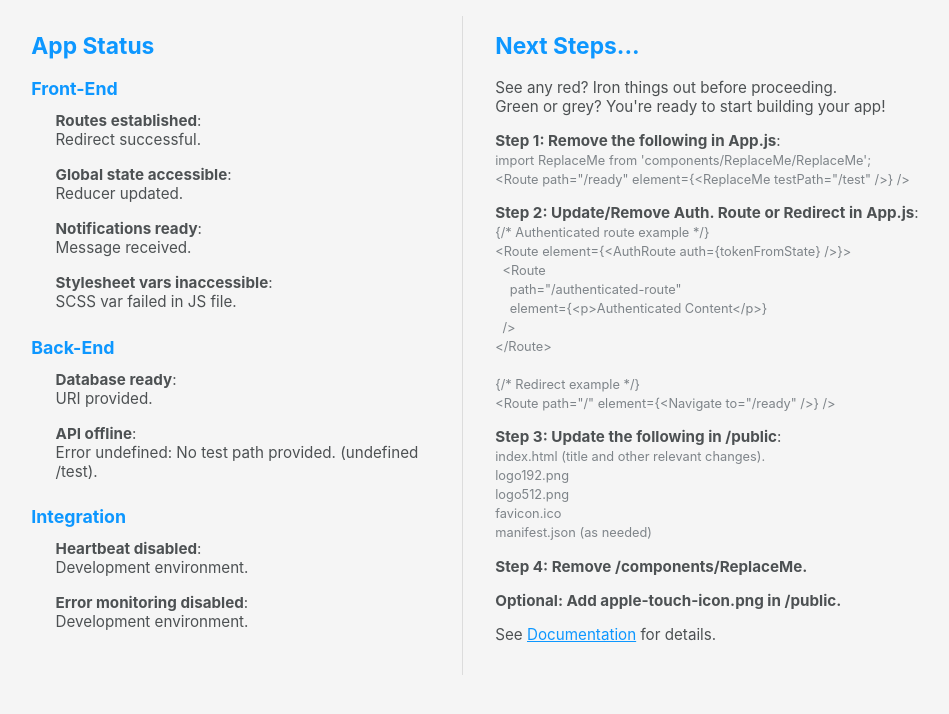
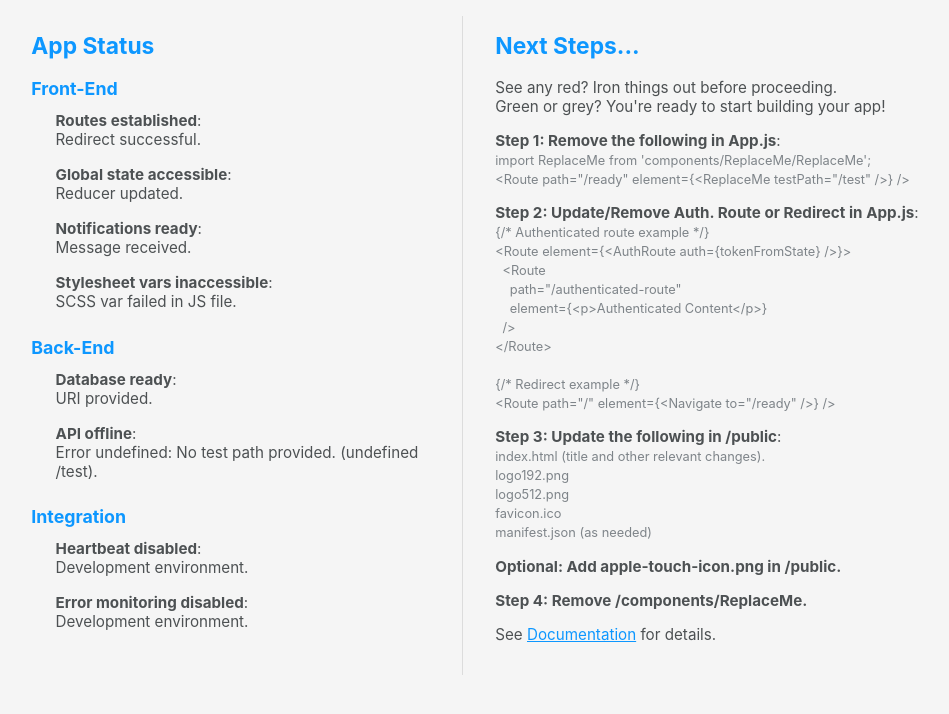
Before and after one commit to MikelMNJ/starter-app, a React (Create React App) app: page /ready in a window 1280 px wide. Shown: the top 714 px of the page, without its empty margins (165-1114 px from the left). Built offline with nearby package versions, Linux system fonts and the light colour scheme; no server answers; some icons are missing.

Commit message:
Bumped up optional step.

```diff
--- a/src/components/ReplaceMe/NextSteps.js
+++ b/src/components/ReplaceMe/NextSteps.js
@@ -37,11 +37,11 @@ const NextSteps = props => {
       </p>
 
       <p>
-        <strong>Step 4: Remove /components/ReplaceMe.</strong>
+        <strong>Optional: Add apple-touch-icon.png in /public.</strong>
       </p>
 
       <p>
-        <strong>Optional: Add apple-touch-icon.png in /public.</strong>
+        <strong>Step 4: Remove /components/ReplaceMe.</strong>
       </p>
 
       <p>
```
